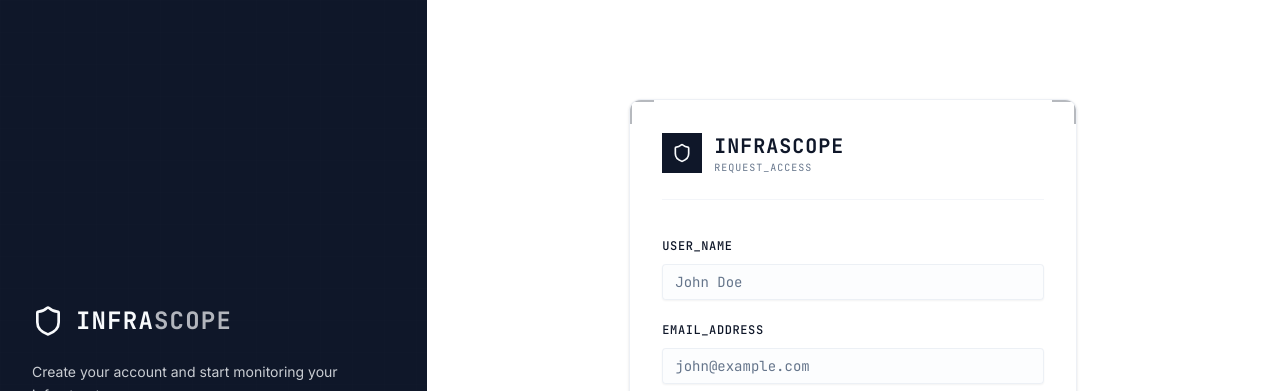
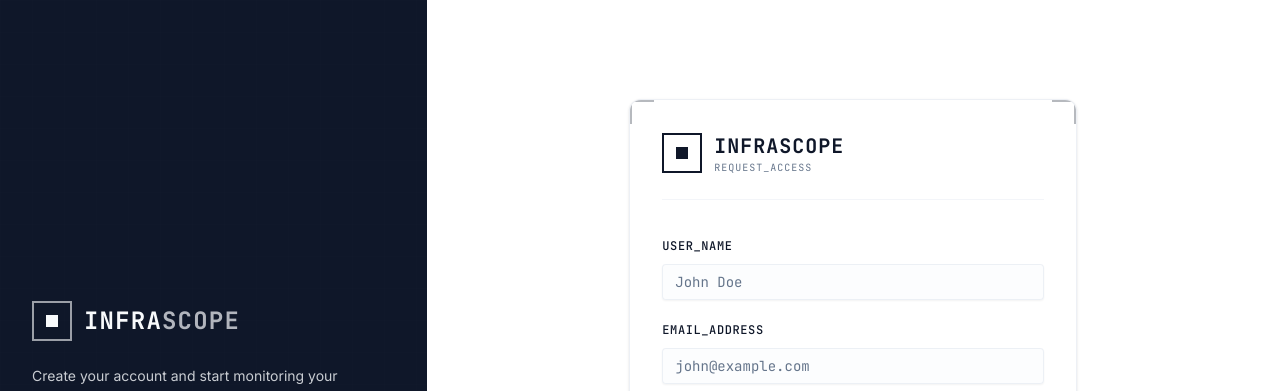
Before and after one commit to sheikhlimon/infra-scope, a Next.js app in the folder apps/web/: page /register in a window 1280 px wide. Shown: the top 391 px of the page. Built offline with nearby package versions, Linux system fonts and the light colour scheme; no server answers.

Commit message:
feat: add consistent logo component and favicon

```diff
--- a/apps/web/src/app/(auth)/login/page.tsx
+++ b/apps/web/src/app/(auth)/login/page.tsx
@@ -8,8 +8,9 @@ import { Button } from '@/components/ui/button'
 import { Input } from '@/components/ui/input'
 import { Label } from '@/components/ui/label'
 import { Card } from '@/components/ui/card'
-import { Shield, Lock, Eye, EyeOff } from 'lucide-react'
+import { Lock, Eye, EyeOff } from 'lucide-react'
 import Link from 'next/link'
+import { Logo } from '@/components/logo'
 
 export default function LoginPage() {
   const [email, setEmail] = useState('')
@@ -54,7 +55,7 @@ export default function LoginPage() {
 
         <div className="text-primary-foreground p-8 relative z-10">
           <div className="flex items-center gap-3 mb-6">
-            <Shield className="h-8 w-8" />
+            <Logo size="lg" className="border-primary-foreground/60" inverted />
             <h1 className="text-2xl font-mono font-bold tracking-wider">
               INFRA<span className="text-primary-foreground/70">SCOPE</span>
             </h1>
@@ -90,9 +91,7 @@ export default function LoginPage() {
           <div className="p-8">
             {/* Header */}
             <div className="flex items-center gap-3 mb-8 pb-6 border-b border-border/40">
-              <div className="h-10 w-10 bg-primary flex items-center justify-center">
-                <Shield className="w-5 h-5 text-primary-foreground" />
-              </div>
+              <Logo size="lg" />
               <div>
                 <h1 className="text-xl font-mono font-bold tracking-wider text-foreground">
                   INFRA<span className="text-primary">SCOPE</span>
--- a/apps/web/src/app/(auth)/register/page.tsx
+++ b/apps/web/src/app/(auth)/register/page.tsx
@@ -9,8 +9,9 @@ import { Button } from '@/components/ui/button'
 import { Input } from '@/components/ui/input'
 import { Label } from '@/components/ui/label'
 import { Card } from '@/components/ui/card'
-import { Shield, UserPlus, Eye, EyeOff } from 'lucide-react'
+import { UserPlus, Eye, EyeOff } from 'lucide-react'
 import Link from 'next/link'
+import { Logo } from '@/components/logo'
 
 export default function RegisterPage() {
   const [name, setName] = useState('')
@@ -68,7 +69,7 @@ export default function RegisterPage() {
 
         <div className="text-primary-foreground p-8 relative z-10">
           <div className="flex items-center gap-3 mb-6">
-            <Shield className="h-8 w-8" />
+            <Logo size="lg" className="border-primary-foreground/60" inverted />
             <h1 className="text-2xl font-mono font-bold tracking-wider">
               INFRA<span className="text-primary-foreground/70">SCOPE</span>
             </h1>
@@ -104,9 +105,7 @@ export default function RegisterPage() {
           <div className="p-8">
             {/* Header */}
             <div className="flex items-center gap-3 mb-8 pb-6 border-b border-border/40">
-              <div className="h-10 w-10 bg-primary flex items-center justify-center">
-                <Shield className="w-5 h-5 text-primary-foreground" />
-              </div>
+              <Logo size="lg" />
               <div>
                 <h1 className="text-xl font-mono font-bold tracking-wider text-foreground">
                   INFRA<span className="text-primary">SCOPE</span>
--- /dev/null
+++ b/apps/web/src/components/logo.tsx
@@ -0,0 +1,27 @@
+import { cn } from '@/lib/utils'
+
+interface LogoProps {
+  size?: 'sm' | 'md' | 'lg'
+  className?: string
+  inverted?: boolean
+}
+
+export function Logo({ size = 'md', className, inverted }: LogoProps) {
+  const sizes = {
+    sm: 'w-5 h-5 border-2',
+    md: 'w-7 h-7 border-2',
+    lg: 'w-10 h-10 border-2'
+  }
+
+  const dotSizes = {
+    sm: 'w-1.5 h-1.5',
+    md: 'w-2.5 h-2.5',
+    lg: 'w-3 h-3'
+  }
+
+  return (
+    <div className={cn('border-primary flex items-center justify-center', sizes[size], className)}>
+      <div className={cn(inverted ? 'bg-primary-foreground' : 'bg-primary', dotSizes[size])} />
+    </div>
+  )
+}
```
Also changed, not shown: apps/web/src/app/icon.svg (added).
